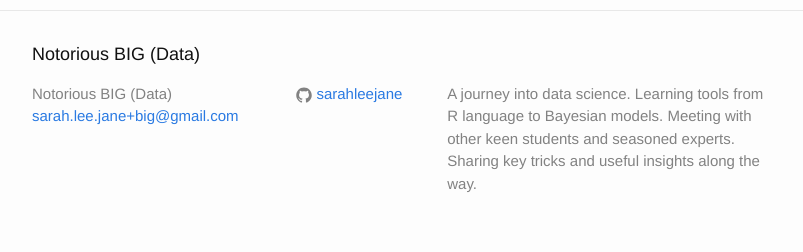
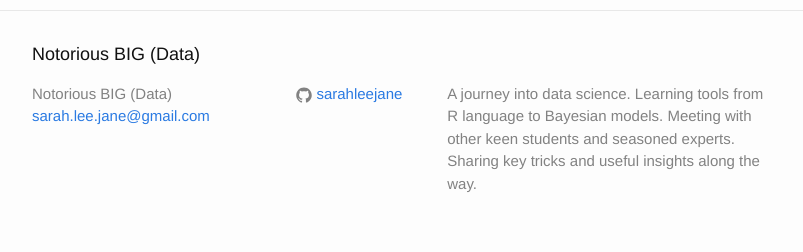
Before and after one commit to sarahleejane/sarahleejane.github.io, a Jekyll site: the page built from _posts/2014-09-15-counting-frequency-of-variables-across-columns.markdown, in a window 1280 px wide. Shown: the part 1206-1458 px from the top of the page, without its empty margins (238-1041 px from the left). Built offline with Jekyll 4.4.1, drawn with Linux system fonts in a browser that asks for light colours.

Commit message:
update adress

```diff
--- a/_config.yml
+++ b/_config.yml
@@ -1,6 +1,6 @@
 # Site settings
 title: Notorious BIG (Data)
-email: sarah.lee.jane+big@gmail.com
+email: sarah.lee.jane@gmail.com
 description: > # this means to ignore newlines until "baseurl:"
   A journey into data science.  Learning tools from R language to Bayesian models.  Meeting with other keen students and seasoned experts.  Sharing key tricks and useful insights along the way.
 baseurl: "/notoriousbigdata" # the subpath of your site, e.g. /blog/
```
